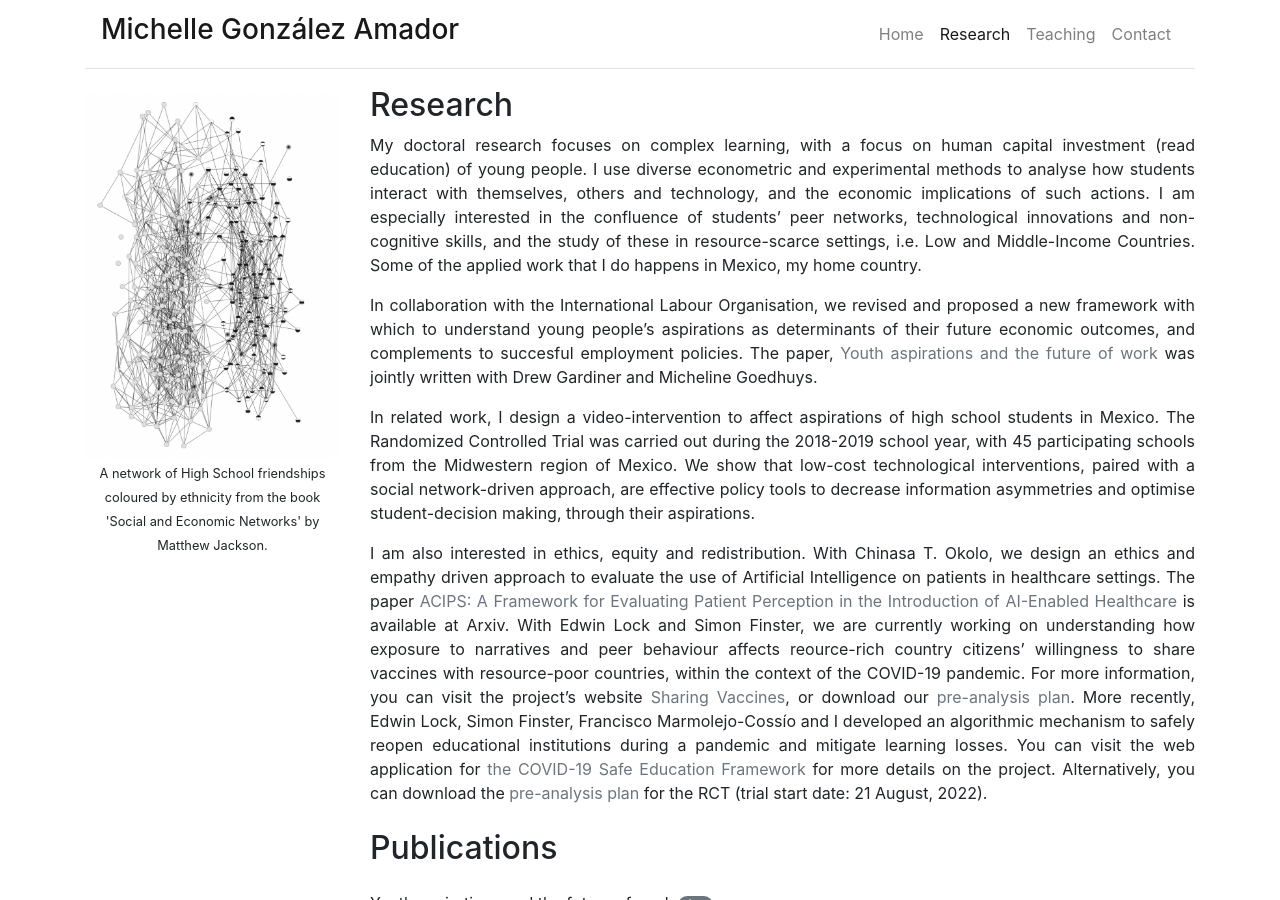
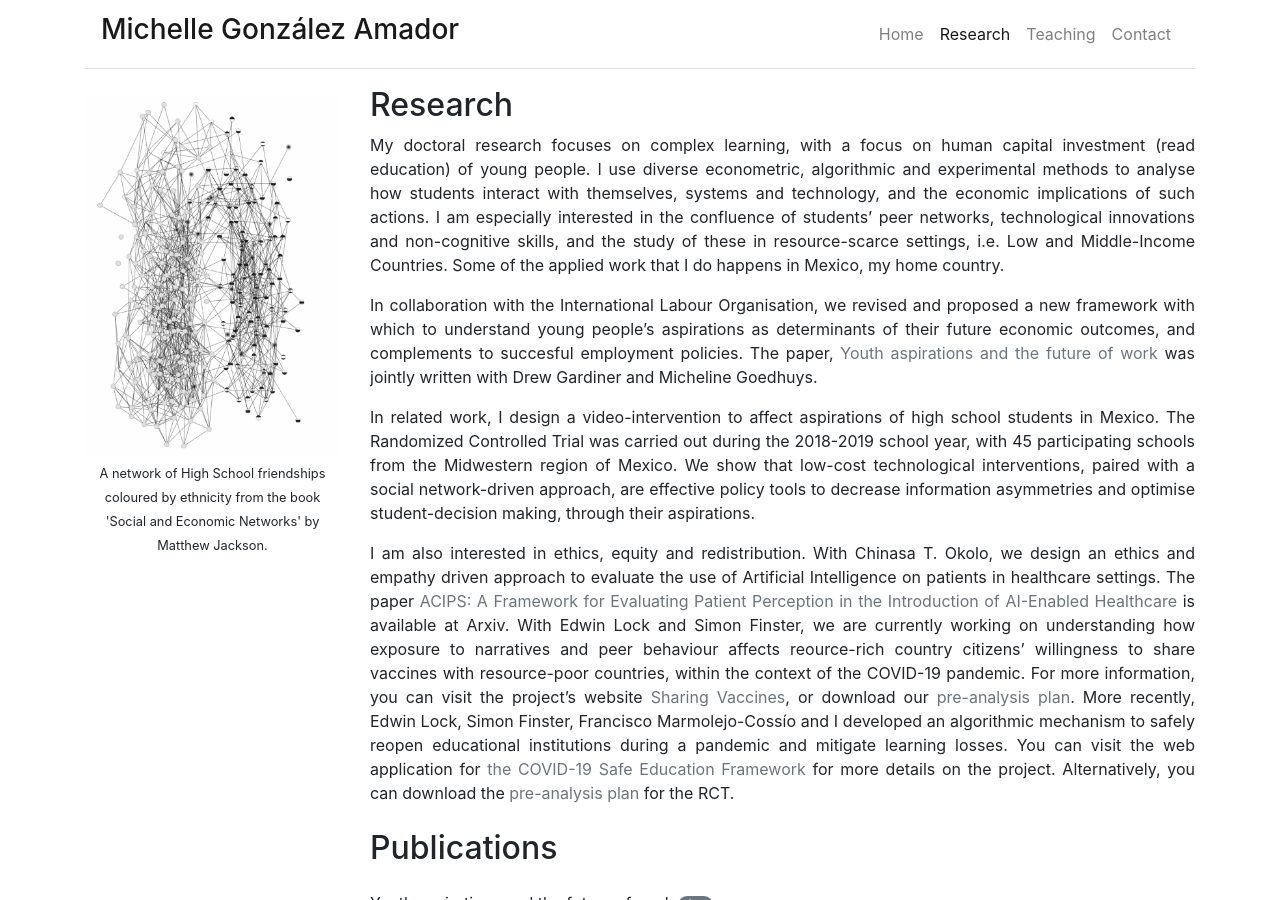
Before and after one commit to michelleg06/m-gonzalezamador.com, a Jekyll site: the page built from research.md, in a window 1280 px wide and 900 px high. Built offline with Jekyll 4.4.1, drawn with Linux system fonts in a browser that asks for light colours; nearby versions of some CDN libraries.

Commit message:
Update research.md

```diff
--- a/research.md
+++ b/research.md
@@ -6,7 +6,7 @@
 ---
 
 ## Research
-My doctoral research  focuses on complex learning, with a focus on human capital investment (read education) of young people. I use diverse econometric and experimental methods to analyse how students interact with themselves, others and technology, and the economic implications of such actions. I am especially interested in the confluence of students' peer networks, technological innovations and non-cognitive skills, and the study of these in resource-scarce settings, i.e. Low and Middle-Income Countries. Some of the applied work that I do happens in Mexico, my home country.
+My doctoral research  focuses on complex learning, with a focus on human capital investment (read education) of young people. I use diverse econometric, algorithmic and experimental methods to analyse how students interact with themselves, systems and technology, and the economic implications of such actions. I am especially interested in the confluence of students' peer networks, technological innovations and non-cognitive skills, and the study of these in resource-scarce settings, i.e. Low and Middle-Income Countries. Some of the applied work that I do happens in Mexico, my home country.
 
 In collaboration with the International Labour Organisation, we revised and proposed
 a new framework with which to understand young people's aspirations as
@@ -27,7 +27,7 @@
 is available at Arxiv. With Edwin Lock and Simon Finster, we are currently working on understanding
 how exposure to narratives and peer behaviour affects reource-rich country citizens' willingness to
 share vaccines with resource-poor countries, within the context of the COVID-19 pandemic. For more information, you can visit the project's website
-[Sharing Vaccines](https://www.sharing-vaccines.org/), or download our [pre-analysis plan](https://doi.org/10.1257/rct.8422-1.0). More recently, Edwin Lock, Simon Finster, Francisco Marmolejo-Cossío and I developed an algorithmic mechanism to safely reopen educational institutions during a pandemic and mitigate learning losses. You can visit the web application for [the COVID-19 Safe Education Framework](https://www.c-sef.com/) for more details on the project. Alternatively, you can download the [pre-analysis plan](https://doi.org/10.1257/rct.9466) for the RCT (trial start date: 21 August, 2022).
+[Sharing Vaccines](https://www.sharing-vaccines.org/), or download our [pre-analysis plan](https://doi.org/10.1257/rct.8422-1.0). More recently, Edwin Lock, Simon Finster, Francisco Marmolejo-Cossío and I developed an algorithmic mechanism to safely reopen educational institutions during a pandemic and mitigate learning losses. You can visit the web application for [the COVID-19 Safe Education Framework](https://www.c-sef.com/) for more details on the project. Alternatively, you can download the [pre-analysis plan](https://doi.org/10.1257/rct.9466) for the RCT.
 
 
 {% include publications.html %}
```
